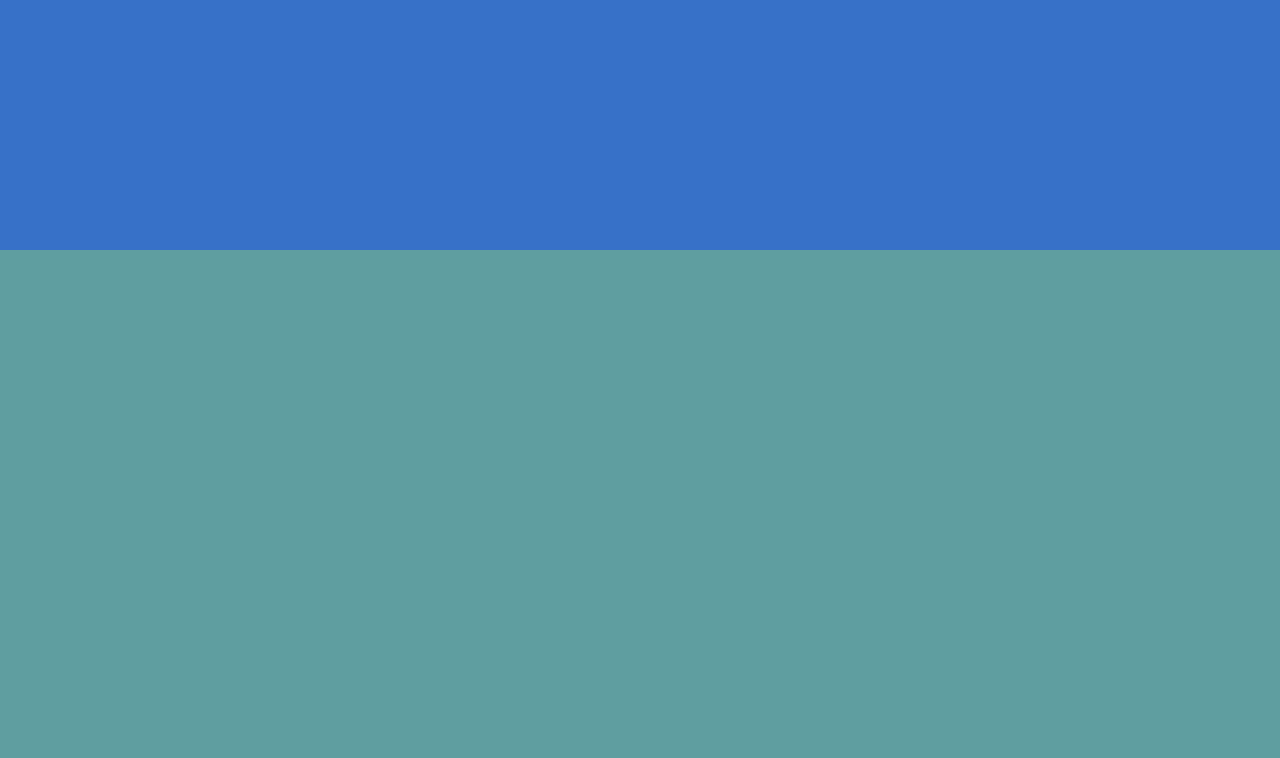
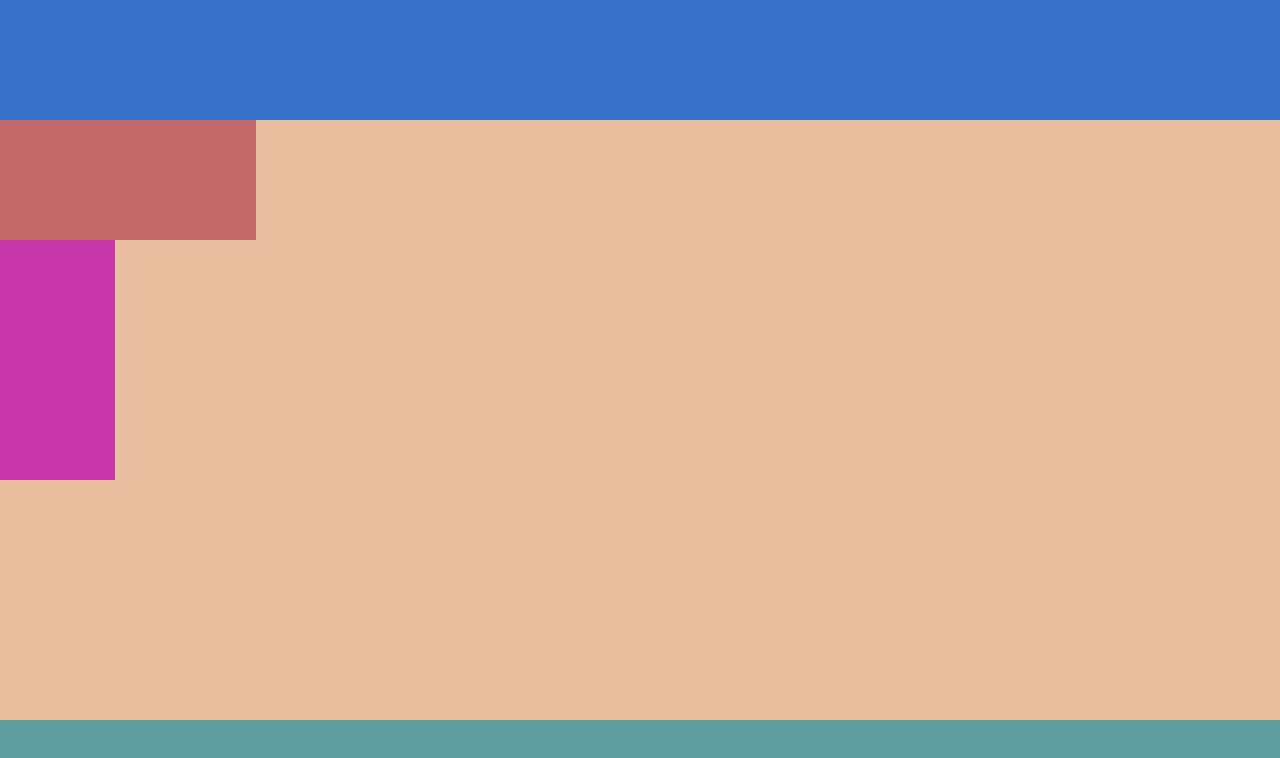
Before and after one commit to shafdev/portfolio_ongoing, a React (Create React App) app: page / in a window 1280 px wide. Shown: the top 758 px of the page. Built offline with nearby package versions, Linux system fonts and the light colour scheme.

Commit message:
second commit

```diff
--- a/src/Portfolio.js
+++ b/src/Portfolio.js
@@ -1,14 +1,26 @@
 import React from 'react'
+import FirstPage from './firstpage/body/FirstPage';
 import Navbar from './firstpage/nav/Navbar';
+import SecondPage from './secondpage/SecondPage'
+import ThirdPage from './thirdpage/ThirdPage'
+
 
 function Portfolio(){
 
 
     return(<>
+    <div className='container'>
         <div className='portfolio'>
             <Navbar/>
-
+            <FirstPage/>
         </div>
+        <div>
+            <SecondPage/>
+        </div>
+        <div>
+            <ThirdPage/>
+        </div>
+    </div>
     </>)
 }
 
--- /dev/null
+++ b/src/firstpage/body/FirstPage.js
@@ -0,0 +1,20 @@
+import React from "react";
+import Intro from "./firstpage_components/Intro";
+import Socials from "./firstpage_components/Socials";
+
+function FirstPage(){
+
+    return(<>
+    {/* <section> */}
+        <div className="firstpage">
+            <Intro/>
+            <Socials/>
+        </div>
+
+    {/* </section> */}
+    </>)
+
+}
+
+
+export default FirstPage;
--- /dev/null
+++ b/src/firstpage/body/firstpage_components/Intro.js
@@ -0,0 +1,13 @@
+import React from "react";
+
+function Intro(){
+
+
+    return(<>
+        <div className="firstpage-intro">
+            {/* <h3>firstpage Intro</h3> */}
+        </div>
+    </>)
+}
+
+export default Intro;
--- /dev/null
+++ b/src/firstpage/body/firstpage_components/Socials.js
@@ -0,0 +1,12 @@
+import React from "react";
+
+function Socials(){
+
+    return(<>
+        <div className="socials">
+
+        </div>
+    </>)
+}
+
+export default Socials;
--- a/src/index.css
+++ b/src/index.css
@@ -12,9 +12,46 @@ body {
   height:100vh;
   background-color:cadetblue;
 }
-
+.container{
+  scroll-snap-type: y mandatory;
+  overflow-y: scroll;
+  height: 100vh;
+}
+.container>div{
+  scroll-snap-align: start;
+}
 .navbar{
   width:100%;
-  height: 250px;
+  height: 15%;
   background-color: #3771C8;
 }
+
+.firstpage{
+  width: 100%;
+  background-color: #EABF9F;
+  height: 75%;
+}
+.firstpage-intro{
+  width: 20%;
+  height: 20%;
+  background-color: #C26868;
+}
+
+.socials{
+  width: 9%;
+  height: 40%;
+  background-color: #C837AB;
+
+}
+
+.secondpage{
+  width: 100vw;
+  height: 100vh;
+  background-color:#C837AB;
+}
+
+.thirdpage{
+  width: 100vw;
+  height: 100vh;
+  background-color:#4d37c8;
+}
--- /dev/null
+++ b/src/secondpage/SecondPage.js
@@ -0,0 +1,15 @@
+import React from "react";
+
+function SecondPage(){
+
+    return(
+        <>
+            <div className="secondpage">
+
+            </div>
+        </>
+    )
+
+}
+
+export default SecondPage;
--- /dev/null
+++ b/src/thirdpage/ThirdPage.js
@@ -0,0 +1,15 @@
+import React from "react";
+
+function ThirdPage(){
+
+    return(
+        <>
+            <div className="thirdpage">
+
+            </div>
+        </>
+    )
+
+}
+
+export default ThirdPage;
```
Also changed, not shown: src/firstpage/body/Bodybar.js (deleted).
